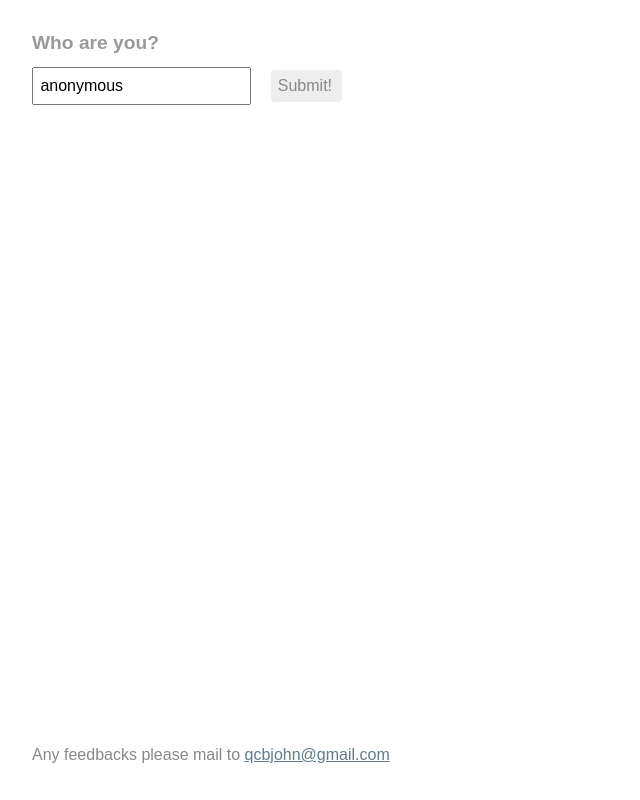
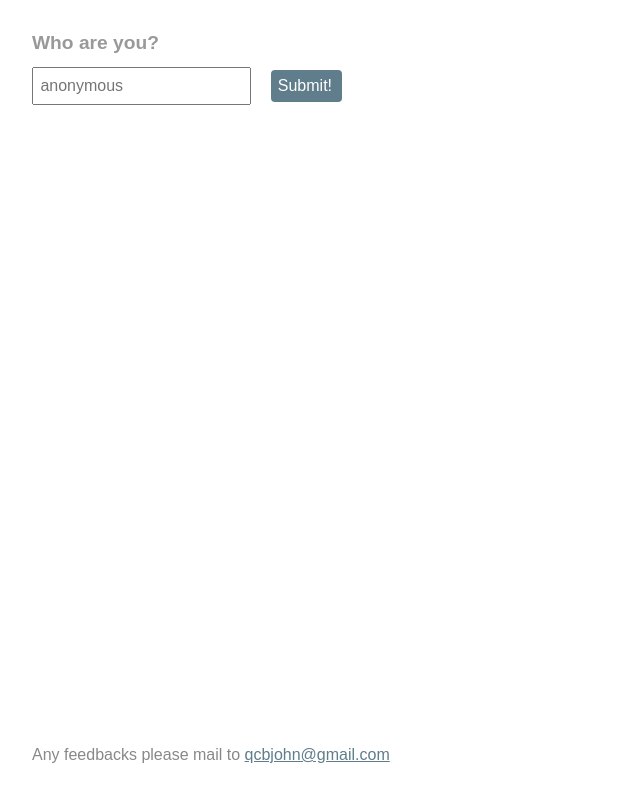
Before and after one commit to qcb111/express-site, an Angular app in the folder web/: page / in a window 1280 px wide. Shown: the whole page, without its empty margins (0-640 px from the left). Built offline with nearby package versions, Linux system fonts and the light colour scheme; what angular-in-memory-web-api would draw is missing.

Commit message:
change apperance

```diff
--- a/web/src/app/app.component.css
+++ b/web/src/app/app.component.css
@@ -38,6 +38,8 @@ button {
   font-size: 1em;
   padding-left: .4em;
   margin-left: 20px;
+  color: white;
+  background-color: #607D8B;
 }
 app-contact-author {
   position: absolute;
--- a/web/src/app/app.component.html
+++ b/web/src/app/app.component.html
@@ -2,7 +2,7 @@
 <div *ngIf="shouldShowLogin()">
   <h1>Who are you?</h1>
 
-  <input [(ngModel)]="name" placeholder="name">
+  <input [(ngModel)]="name" placeholder="anonymous">
   <button (click)="sendAuth()">Submit!</button>
 </div>
 
--- a/web/src/app/app.component.ts
+++ b/web/src/app/app.component.ts
@@ -5,7 +5,7 @@ import { Http, Headers, RequestOptions } from "@angular/http";
 const httpOptions = {
   headers: new Headers({ 'Content-Type': 'application/json' })
 };
-const baseUrl: string = 'http://localhost:9090';
+const baseUrl: string = 'https://corsola001.chinacloudsites.cn/';
 
 
 @Component({
@@ -14,7 +14,7 @@ const baseUrl: string = 'http://localhost:9090';
   styleUrls: ['./app.component.css']
 })
 export class AppComponent {
-  name = 'anonymous';
+  name: string;
 
   private authState: number;
 
@@ -29,7 +29,7 @@ export class AppComponent {
     let body = {
       name: this.name
     };
-    this.http.post(`http://localhost:9090/auth`, body, httpOptions).subscribe(res=>{
+    this.http.post(`${baseUrl}/auth`, body, httpOptions).subscribe(res=>{
       let j = res.json();
       this.authState = j.state;
     });
```
